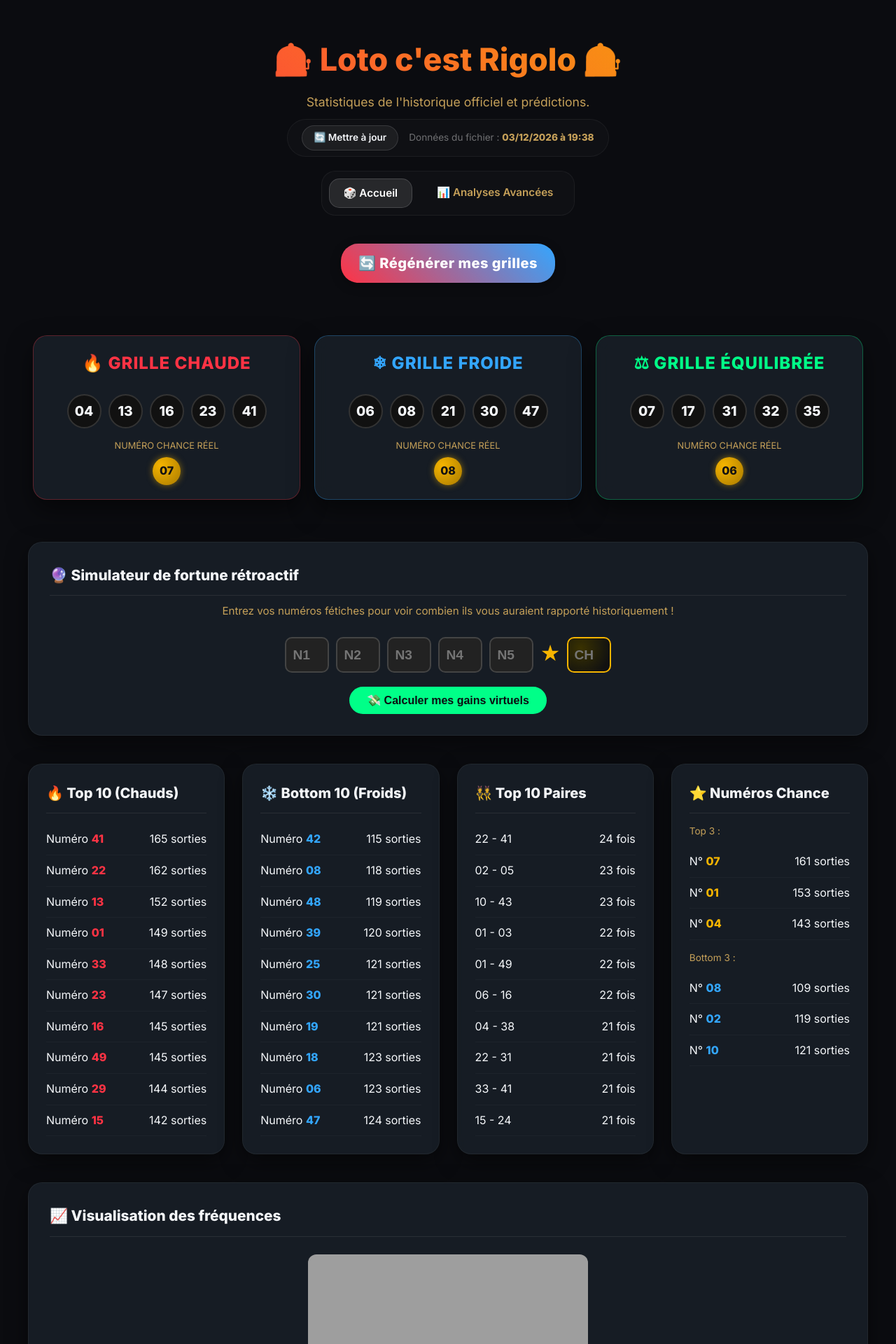
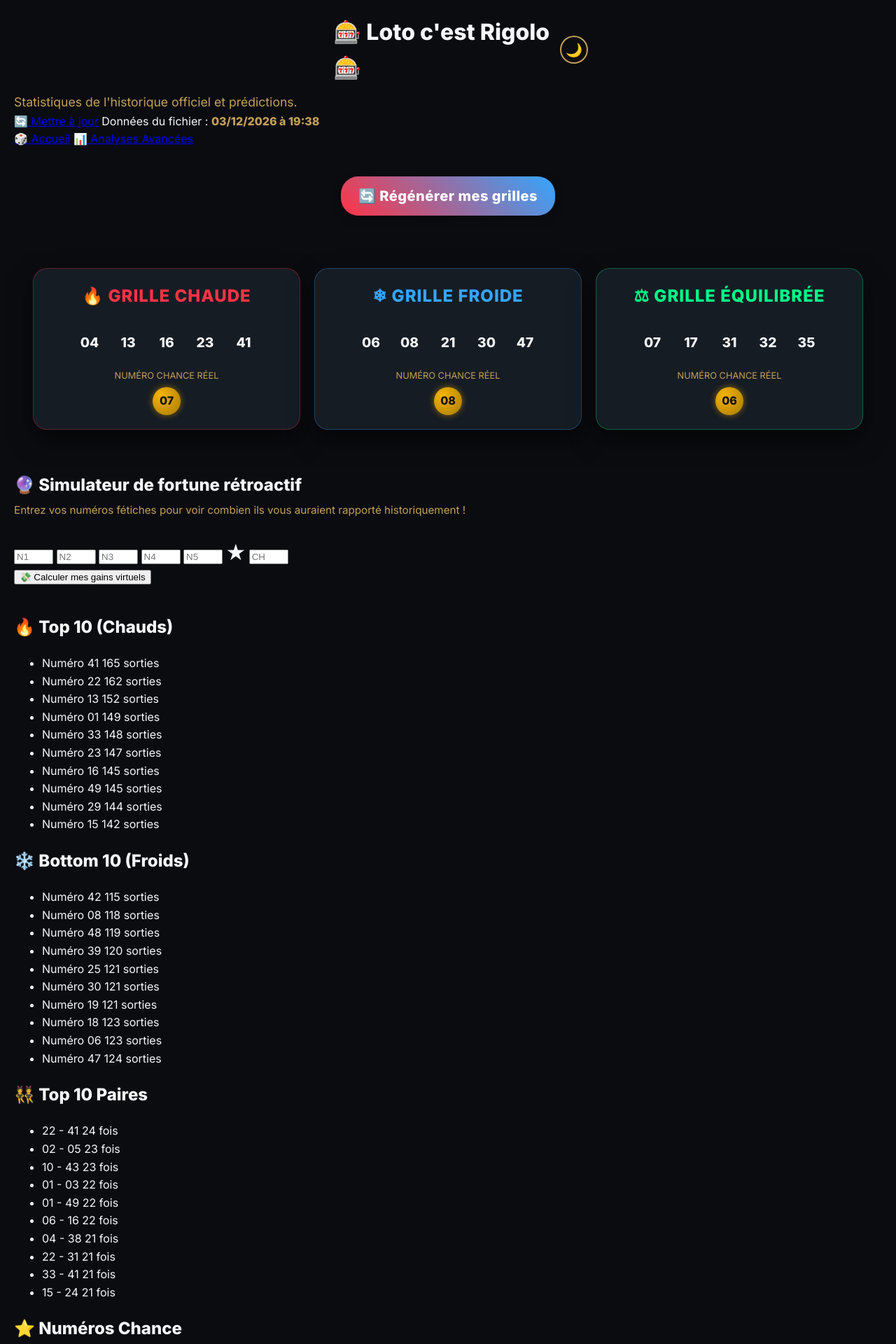
Before and after one commit to franckallienn/loto-rigolo, a Flask app: page /?generer=1 in a window 1280 px wide. Shown: the top 1920 px of the page at 70% size. Run offline with Flask 3, Linux system fonts and the light colour scheme; grey boxes are pictures that could not be loaded.

Commit message:
Update index.html

```diff
--- a/templates/index.html
+++ b/templates/index.html
@@ -5,263 +5,33 @@
     <meta name="viewport" content="width=device-width, initial-scale=1.0">
     <title>Loto c'est Rigolo - Stats & Générateur</title>
 
-    <!-- IMPORTATION GOOGLE FONTS -->
     <link rel="preconnect" href="https://fonts.googleapis.com">
     <link rel="preconnect" href="https://fonts.gstatic.com" crossorigin>
     <link href="https://fonts.googleapis.com/css2?family=Inter:wght@400;600;800&family=Poppins:wght@400;600;700;800&display=swap" rel="stylesheet">
 
-    <style>
-        :root {
-            --bg-color: #0b0c10;
-            --card-bg: rgba(31, 40, 51, 0.6);
-            --text-color: #f5f7fa;
-            --text-muted: #c5a059;
-            --hot-color: #ff3344;
-            --cold-color: #33a6ff;
-            --chance-color: #f5b400;
+    <!-- On charge le CSS depuis le dossier static -->
+    <link rel="stylesheet" href="{{ url_for('static', filename='style.css') }}">
+
+    <!-- Un petit script pour charger le thème AVANT l'affichage (évite le flash blanc) -->
+    <script>
+        const savedTheme = localStorage.getItem('theme');
+        if (savedTheme === 'light') {
+            document.documentElement.classList.add('light-mode');
         }
-
-        body {
-            background-color: var(--bg-color);
-            color: var(--text-color);
-            font-family: 'Poppins', 'Inter', 'Segoe UI', sans-serif;
-            margin: 0;
-            padding: 20px;
-        }
-
-        .container {
-            max-width: 1200px;
-            margin: 0 auto;
-        }
-
-        header {
-            text-align: center;
-            margin-bottom: 40px;
-        }
-
-        header h1 {
-            font-size: 2.8rem;
-            font-weight: 800;
-            background: linear-gradient(45deg, #ff3344, #f5b400);
-            -webkit-background-clip: text;
-            -webkit-text-fill-color: transparent;
-            margin-bottom: 10px;
-        }
-
-        .sync-container {
-            display: inline-flex;
-            align-items: center;
-            justify-content: center;
-            gap: 15px;
-            background: rgba(255, 255, 255, 0.02);
-            padding: 8px 20px;
-            border-radius: 30px;
-            border: 1px solid rgba(255, 255, 255, 0.05);
-            margin-top: 10px;
-            margin-bottom: 20px;
-        }
-
-        .btn-maj {
-            background: rgba(255, 255, 255, 0.06);
-            border: 1px solid rgba(255, 255, 255, 0.12);
-            color: var(--text-color);
-            text-decoration: none;
-            padding: 6px 16px;
-            border-radius: 20px;
-            font-size: 0.85rem;
-            font-weight: 600;
-            transition: all 0.2s ease;
-        }
-
-        .btn-maj:hover {
-            background: var(--text-muted);
-            color: #0b0c10;
-            border-color: var(--text-muted);
-        }
-
-        .text-maj {
-            color: rgba(255, 255, 255, 0.4);
-            font-size: 0.85rem;
-            font-family: 'Inter', sans-serif;
-        }
-
-        /* --- BARRE DE NAVIGATION --- */
-        .nav-menu {
-            display: flex;
-            justify-content: center;
-            gap: 15px;
-            margin-bottom: 40px;
-            background: rgba(255, 255, 255, 0.02);
-            padding: 10px;
-            border-radius: 20px;
-            border: 1px solid rgba(255, 255, 255, 0.05);
-            width: fit-content;
-            margin-left: auto;
-            margin-right: auto;
-        }
-
-        .nav-menu a {
-            color: var(--text-muted);
-            text-decoration: none;
-            font-weight: 600;
-            padding: 8px 20px;
-            border-radius: 15px;
-            transition: all 0.3s ease;
-            font-size: 0.95rem;
-        }
-
-        .nav-menu a:hover {
-            background: rgba(255, 255, 255, 0.05);
-            color: white;
-        }
-
-        .nav-menu a.active {
-            background: rgba(255, 255, 255, 0.1);
-            color: white;
-            border: 1px solid rgba(255, 255, 255, 0.15);
-        }
-
-        .stats-section {
-            display: grid;
-            grid-template-columns: repeat(auto-fit, minmax(260px, 1fr));
-            gap: 25px;
-            margin-bottom: 40px;
-        }
-
-        .stats-card {
-            background: var(--card-bg);
-            backdrop-filter: blur(12px);
-            -webkit-backdrop-filter: blur(12px);
-            padding: 25px;
-            border-radius: 20px;
-            border: 1px solid rgba(255, 255, 255, 0.05);
-            box-shadow: 0 10px 30px rgba(0,0,0,0.5);
-        }
-
-        .stats-card h2 {
-            margin-top: 0;
-            font-size: 1.25rem;
-            font-weight: 700;
-            border-bottom: 1px solid rgba(255,255,255,0.08);
-            padding-bottom: 12px;
-            margin-bottom: 15px;
-        }
-
-        .list-items {
-            list-style: none;
-            padding: 0;
-            margin: 0;
-        }
-
-        .list-items li {
-            display: flex;
-            justify-content: space-between;
-            padding: 9px 0;
-            border-bottom: 1px solid rgba(255,255,255,0.03);
-            font-size: 1rem;
-        }
-
-        .hot  { color: var(--hot-color);  font-weight: 700; }
-        .cold { color: var(--cold-color); font-weight: 700; }
-
-        .graph-container {
-            background: var(--card-bg);
-            backdrop-filter: blur(12px);
-            -webkit-backdrop-filter: blur(12px);
-            padding: 30px;
-            border-radius: 20px;
-            border: 1px solid rgba(255, 255, 255, 0.05);
-            text-align: center;
-            margin-bottom: 50px;
-            box-shadow: 0 10px 30px rgba(0,0,0,0.5);
-        }
-
-        .graph-container h2 {
-            text-align: left;
-            font-size: 1.3rem;
-            font-weight: 700;
-            margin: 0 0 25px 0;
-            border-bottom: 1px solid rgba(255,255,255,0.08);
-            padding-bottom: 12px;
-        }
-
-        .graph-container img {
-            max-width: 100%;
-            height: auto;
-            border-radius: 12px;
-        }
-
-        .sim-input-group {
-            display: flex;
-            justify-content: center;
-            gap: 10px;
-            margin: 20px 0;
-            flex-wrap: wrap;
-        }
-
-        .sim-input {
-            width: 55px;
-            height: 45px;
-            background: #222;
-            border: 2px solid #444;
-            border-radius: 10px;
-            color: #fff;
-            text-align: center;
-            font-size: 1.2rem;
-            font-weight: 700;
-        }
-
-        .sim-input.chance-in {
-            border-color: var(--chance-color);
-            background: radial-gradient(circle at 30% 30%, #3a3200 0%, #111 80%);
-        }
-
-        .btn-simuler {
-            background: #00ff88;
-            color: #0b0c10;
-            border: none;
-            padding: 10px 25px;
-            font-weight: 700;
-            border-radius: 20px;
-            cursor: pointer;
-            font-size: 1rem;
-            transition: all 0.2s ease;
-        }
-        .btn-simuler:hover { transform: scale(1.05); box-shadow: 0 0 15px rgba(0,255,136,0.4); }
-        .btn-simuler:disabled { opacity: 0.5; cursor: not-allowed; transform: none; box-shadow: none; }
-
-        .sim-result {
-            margin-top: 25px;
-            padding: 20px;
-            background: rgba(0, 255, 136, 0.05);
-            border: 1px solid rgba(0, 255, 136, 0.2);
-            border-radius: 15px;
-            text-align: center;
-        }
-        .sim-result h3 { margin: 0 0 10px 0; color: #00ff88; font-size: 1.4rem; }
-        .sim-result .total { font-size: 2.4rem; font-weight: 800; color: #00ff88; text-shadow: 0 0 15px rgba(0,255,136,0.4); }
-        .sim-result .details { margin-top: 15px; font-size: 0.9rem; color: var(--text-muted); }
-
-        .sim-error {
-            color: #ff5e5e;
-            font-weight: 600;
-            text-align: center;
-            margin-top: 15px;
-            padding: 10px;
-            background: rgba(255, 51, 68, 0.1);
-            border: 1px solid rgba(255, 51, 68, 0.3);
-            border-radius: 10px;
-        }
-    </style>
-
-    <link rel="stylesheet" href="{{ url_for('static', filename='style.css') }}">
+    </script>
 </head>
 <body>
 
     <div class="container">
 
         <header>
-            <h1>🎰 Loto c'est Rigolo 🎰</h1>
+            <div style="display: flex; justify-content: space-between; align-items: center; max-width: 400px; margin: 0 auto 10px auto;">
+                <div style="width: 40px;"></div> <!-- Espace vide pour centrer le titre -->
+                <h1 style="margin: 0;">🎰 Loto c'est Rigolo 🎰</h1>
+                <button id="theme-toggle" style="background: none; border: 2px solid var(--text-muted); border-radius: 50%; width: 40px; height: 40px; cursor: pointer; font-size: 1.2rem; color: var(--text-color); display: flex; justify-content: center; align-items: center;">
+                    🌙
+                </button>
+            </div>
             <p style="color: var(--text-muted); font-size: 1.1rem; margin: 0;">Statistiques de l'historique officiel et prédictions.</p>
 
             <div class="sync-container">
@@ -289,7 +59,7 @@
                     <h3 style="color: #ff3344; text-align: center;">🔥 Grille Chaude</h3>
                     <div style="display: flex; gap: 10px; justify-content: center; margin: 15px 0;">
                         {% for n in grilles.chaude.boules %}
-                            <div style="background: #111; border: 2px solid #333; width: 45px; height: 45px; border-radius: 50%; display: flex; align-items: center; justify-content: center; font-weight: bold; font-size: 1.2rem;">{{ "%02d"|format(n) }}</div>
+                            <div style="background: var(--boule-bg); border: 2px solid var(--boule-border); color: var(--text-color); width: 45px; height: 45px; border-radius: 50%; display: flex; align-items: center; justify-content: center; font-weight: bold; font-size: 1.2rem;">{{ "%02d"|format(n) }}</div>
                         {% endfor %}
                     </div>
                     <div style="text-align: center; color: var(--text-muted); font-size: 0.8rem;">NUMÉRO CHANCE RÉEL</div>
@@ -303,7 +73,7 @@
                     <h3 style="color: #33a6ff; text-align: center;">❄ Grille Froide</h3>
                     <div style="display: flex; gap: 10px; justify-content: center; margin: 15px 0;">
                         {% for n in grilles.froide.boules %}
-                            <div style="background: #111; border: 2px solid #333; width: 45px; height: 45px; border-radius: 50%; display: flex; align-items: center; justify-content: center; font-weight: bold; font-size: 1.2rem;">{{ "%02d"|format(n) }}</div>
+                            <div style="background: var(--boule-bg); border: 2px solid var(--boule-border); color: var(--text-color); width: 45px; height: 45px; border-radius: 50%; display: flex; align-items: center; justify-content: center; font-weight: bold; font-size: 1.2rem;">{{ "%02d"|format(n) }}</div>
                         {% endfor %}
                     </div>
                     <div style="text-align: center; color: var(--text-muted); font-size: 0.8rem;">NUMÉRO CHANCE RÉEL</div>
@@ -317,7 +87,7 @@
                     <h3 style="color: #00ff88; text-align: center;">⚖ Grille Équilibrée</h3>
                     <div style="display: flex; gap: 10px; justify-content: center; margin: 15px 0;">
                         {% for n in grilles.equilibree.boules %}
-                            <div style="background: #111; border: 2px solid #333; width: 45px; height: 45px; border-radius: 50%; display: flex; align-items: center; justify-content: center; font-weight: bold; font-size: 1.2rem;">{{ "%02d"|format(n) }}</div>
+                            <div style="background: var(--boule-bg); border: 2px solid var(--boule-border); color: var(--text-color); width: 45px; height: 45px; border-radius: 50%; display: flex; align-items: center; justify-content: center; font-weight: bold; font-size: 1.2rem;">{{ "%02d"|format(n) }}</div>
                         {% endfor %}
                     </div>
                     <div style="text-align: center; color: var(--text-muted); font-size: 0.8rem;">NUMÉRO CHANCE RÉEL</div>
@@ -348,12 +118,10 @@
                 <button type="submit" class="btn-simuler" id="btn-simuler">💸 Calculer mes gains virtuels</button>
             </form>
 
-            <!-- Message d'erreur côté client (JS) -->
             <div id="sim-error-client" class="sim-error" style="display:none;">
                 ⚠️ Les 5 boules doivent être différentes !
             </div>
 
-            <!-- Message d'erreur côté serveur (Python) -->
             {% if erreur_simulation %}
             <div class="sim-error">
                 ⚠️ {{ erreur_simulation }}
@@ -380,8 +148,6 @@
 
         <!-- SECTION STATISTIQUES -->
         <section class="stats-section">
-
-            <!-- 🔥 Top 10 Chauds -->
             <div class="stats-card">
                 <h2>🔥 Top 10 (Chauds)</h2>
                 <ul class="list-items">
@@ -394,7 +160,6 @@
                 </ul>
             </div>
 
-            <!-- ❄️ Bottom 10 Froids -->
             <div class="stats-card">
                 <h2>❄️ Bottom 10 (Froids)</h2>
                 <ul class="list-items">
@@ -407,7 +172,6 @@
                 </ul>
             </div>
 
-            <!-- 👯 Top Paires -->
             <div class="stats-card">
                 <h2>👯 Top 10 Paires</h2>
                 <ul class="list-items">
@@ -420,7 +184,6 @@
                 </ul>
             </div>
 
-            <!-- ⭐ Numéros Chance -->
             <div class="stats-card">
                 <h2>⭐ Numéros Chance</h2>
                 <p style="color:var(--text-muted); font-size:0.85rem; margin:0 0 10px 0;">Top 3 :</p>
@@ -446,10 +209,8 @@
                     {% endfor %}
                 </ul>
             </div>
-
         </section>
 
-        <!-- SECTION GRAPHIQUE -->
         {% if graphique %}
         <div class="graph-container">
             <h2>📈 Visualisation des fréquences</h2>
@@ -457,14 +218,13 @@
         </div>
         {% endif %}
 
-        <!-- COMPTEUR DE VISITES -->
         <div style="text-align: center; margin-top: 40px; margin-bottom: 20px; color: var(--text-muted); font-size: 0.9rem;">
             👁️ Nombre de visites : <strong style="color: #00ff88;">{{ visites }}</strong>
         </div>
 
     </div>
 
-    <!-- SCRIPT DE VALIDATION CÔTÉ CLIENT AMÉLIORÉ -->
+    <!-- SCRIPT DE VALIDATION -->
     <script>
     document.addEventListener('DOMContentLoaded', function() {
         const inputsBoules = document.querySelectorAll('.sim-input:not(.chance-in)');
@@ -477,21 +237,12 @@
         function validateForm() {
             const boulesValues = Array.from(inputsBoules).map(i => parseInt(i.value)).filter(v => !isNaN(v));
             const chanceValue = parseInt(inputChance.value);
-
             let errorMessage = "";
 
-            if (boulesValues.length < 5 || isNaN(chanceValue)) {
-                errorMessage = "Veuillez remplir tous les champs.";
-            }
-            else if (boulesValues.some(v => v < 1 || v > 49)) {
-                errorMessage = "Les 5 boules doivent être comprises entre 1 et 49.";
-            }
-            else if (chanceValue < 1 || chanceValue > 10) {
-                errorMessage = "Le numéro Chance doit être compris entre 1 et 10.";
-            }
-            else if (new Set(boulesValues).size !== 5) {
-                errorMessage = "Les 5 boules doivent être toutes différentes !";
-            }
+            if (boulesValues.length < 5 || isNaN(chanceValue)) errorMessage = "Veuillez remplir tous les champs.";
+            else if (boulesValues.some(v => v < 1 || v > 49)) errorMessage = "Les 5 boules doivent être comprises entre 1 et 49.";
+            else if (chanceValue < 1 || chanceValue > 10) errorMessage = "Le numéro Chance doit être compris entre 1 et 10.";
+            else if (new Set(boulesValues).size !== 5) errorMessage = "Les 5 boules doivent être toutes différentes !";
 
             if (errorMessage) {
                 errorDiv.textContent = "⚠️ " + errorMessage;
@@ -508,13 +259,11 @@
     });
     </script>
 
-    <!-- SCRIPT POUR LES CONFETTIS 🎊 -->
+    <!-- SCRIPT CONFETTIS -->
     <script src="https://cdn.jsdelivr.net/npm/canvas-confetti@1.9.3/dist/confetti.browser.min.js"></script>
     <script>
         document.addEventListener('DOMContentLoaded', function() {
-            // On regarde si un résultat de simulation est affiché et si le gain est supérieur à 1000€
             {% if simulation and simulation.total > 1000 %}
-                // Petit délai pour que la page finisse de s'afficher
                 setTimeout(function() {
                     confetti({
                         particleCount: 250,
@@ -527,5 +276,33 @@
         });
     </script>
 
+    <!-- SCRIPT GESTION DU THEME -->
+    <script>
+        document.addEventListener('DOMContentLoaded', function() {
+            const themeToggle = document.getElementById('theme-toggle');
+            const currentTheme = localStorage.getItem('theme') || 'dark';
+
+            // Mise à jour de l'icône au chargement
+            if (currentTheme === 'light') {
+                themeToggle.textContent = '☀️';
+            } else {
+                themeToggle.textContent = '🌙';
+            }
+
+            // Clic sur le bouton
+            themeToggle.addEventListener('click', function() {
+                if (document.documentElement.classList.contains('light-mode')) {
+                    document.documentElement.classList.remove('light-mode');
+                    localStorage.setItem('theme', 'dark');
+                    themeToggle.textContent = '🌙';
+                } else {
+                    document.documentElement.classList.add('light-mode');
+                    localStorage.setItem('theme', 'light');
+                    themeToggle.textContent = '☀️';
+                }
+            });
+        });
+    </script>
+
 </body>
 </html>
```
